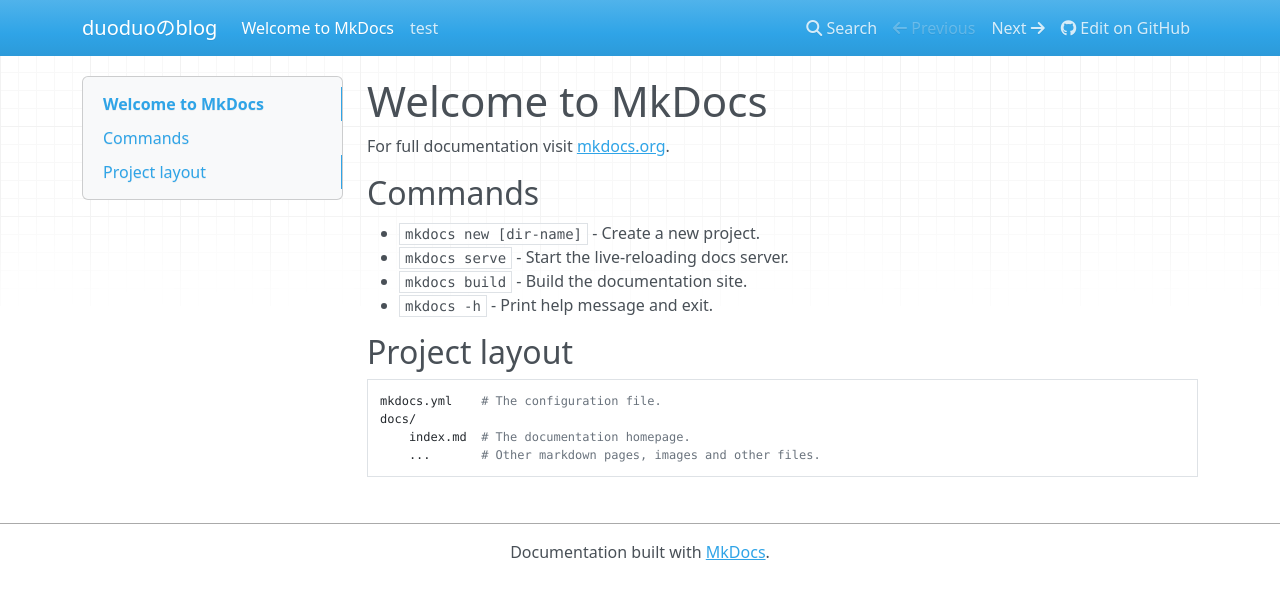
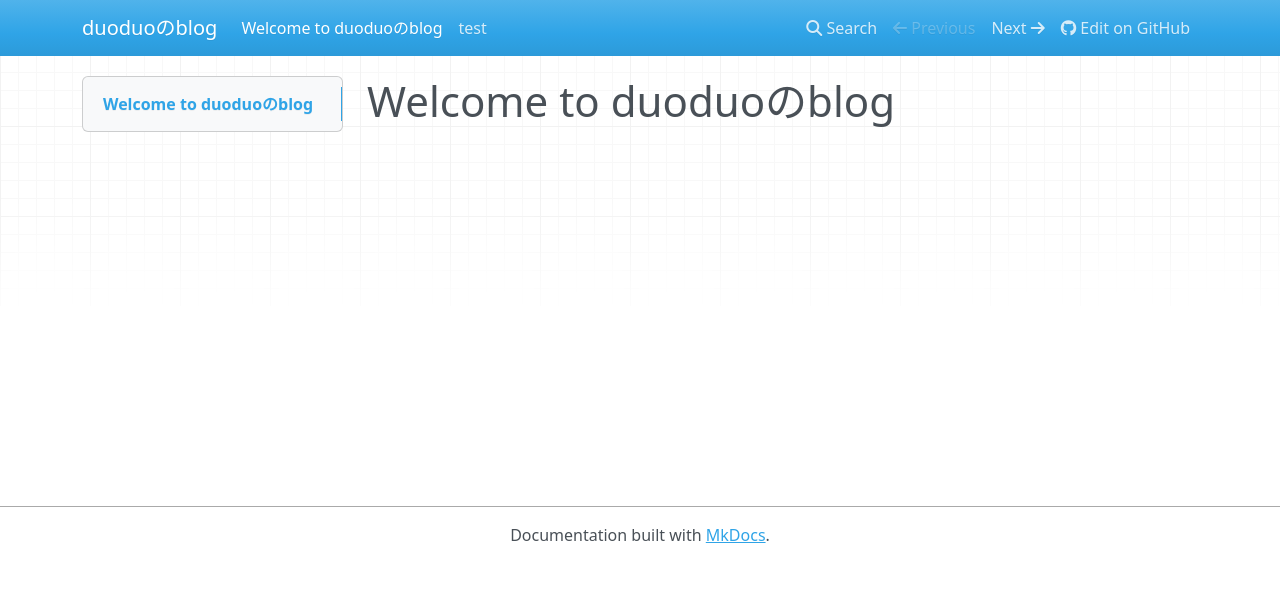
Before and after one commit to duoduo6666/duoduo6666.github.io, an MkDocs documentation site: the page built from docs/index.md, in a window 1280 px wide. Shown: the top 599 px of the page. Built offline with MkDocs 1.6.1, drawn with Linux system fonts in a browser that asks for light colours; nearby versions of some CDN libraries.

Commit message:
更新 docs/index.md

```diff
--- a/docs/index.md
+++ b/docs/index.md
@@ -1,17 +1 @@
-# Welcome to MkDocs
-
-For full documentation visit [mkdocs.org](https://www.mkdocs.org).
-
-## Commands
-
-* `mkdocs new [dir-name]` - Create a new project.
-* `mkdocs serve` - Start the live-reloading docs server.
-* `mkdocs build` - Build the documentation site.
-* `mkdocs -h` - Print help message and exit.
-
-## Project layout
-
-    mkdocs.yml    # The configuration file.
-    docs/
-        index.md  # The documentation homepage.
-        ...       # Other markdown pages, images and other files.
+# Welcome to duoduoのblog
```
Also changed, not shown: 1 other file.
